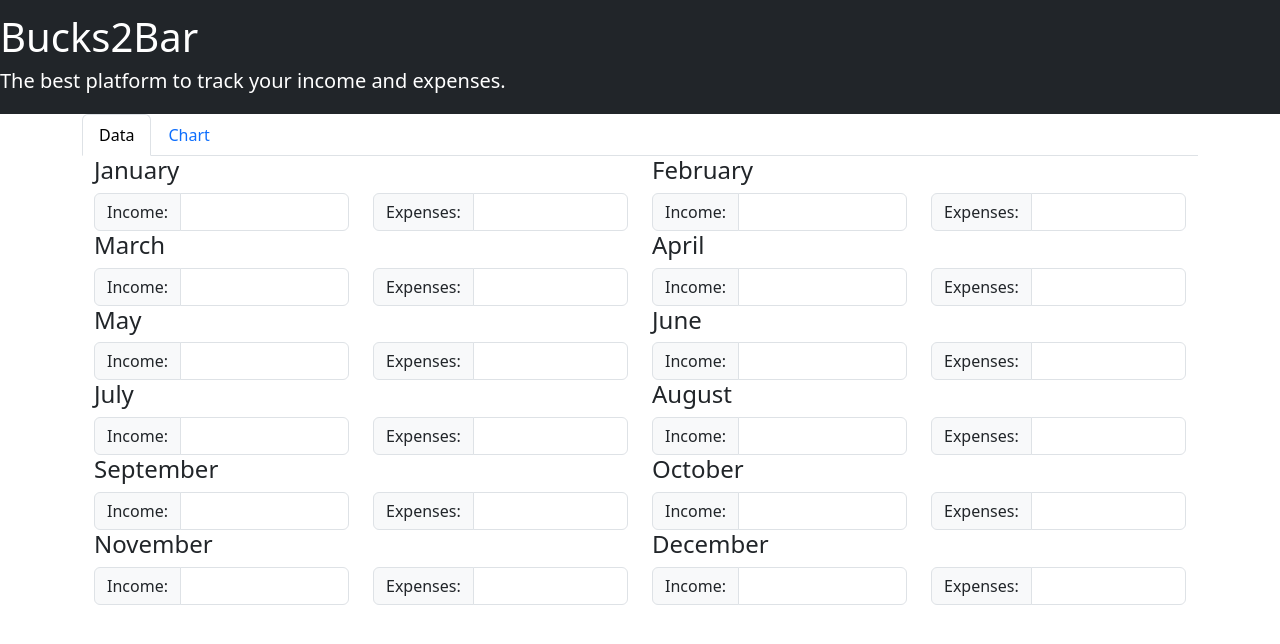
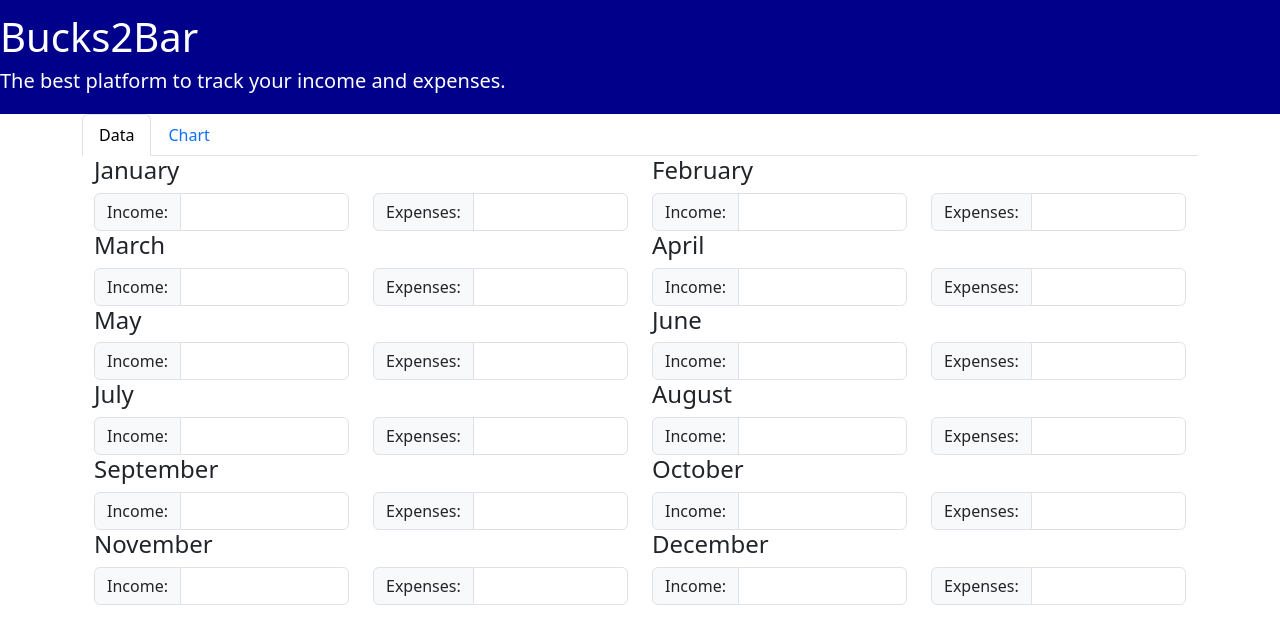
Before and after one commit to Galmiar57/Bucks2Bar, a plain HTML site: page index.html in a window 1280 px wide. Drawn offline with nearby package versions, Linux system fonts and the light colour scheme.

Commit message:
Add blue background color to navbar

```diff
--- a/css/style.css
+++ b/css/style.css
@@ -1 +1,5 @@
-/* This file is intentionally left blank for custom styles */
+.bg-blue {
+
+
+    background-color:darkblue
+}
--- a/index.html
+++ b/index.html
@@ -13,7 +13,7 @@
 </head>
 
 <body>
-  <nav class="navbar navbar-expand-lg navbar-dark bg-dark">
+  <nav class="navbar navbar-expand-lg navbar-dark bg-blue">
     <a class="navbar-brand" href="#">
       <h1>Bucks2Bar</h1>
       <h5>The best platform to track your income and expenses.</h5>
```
